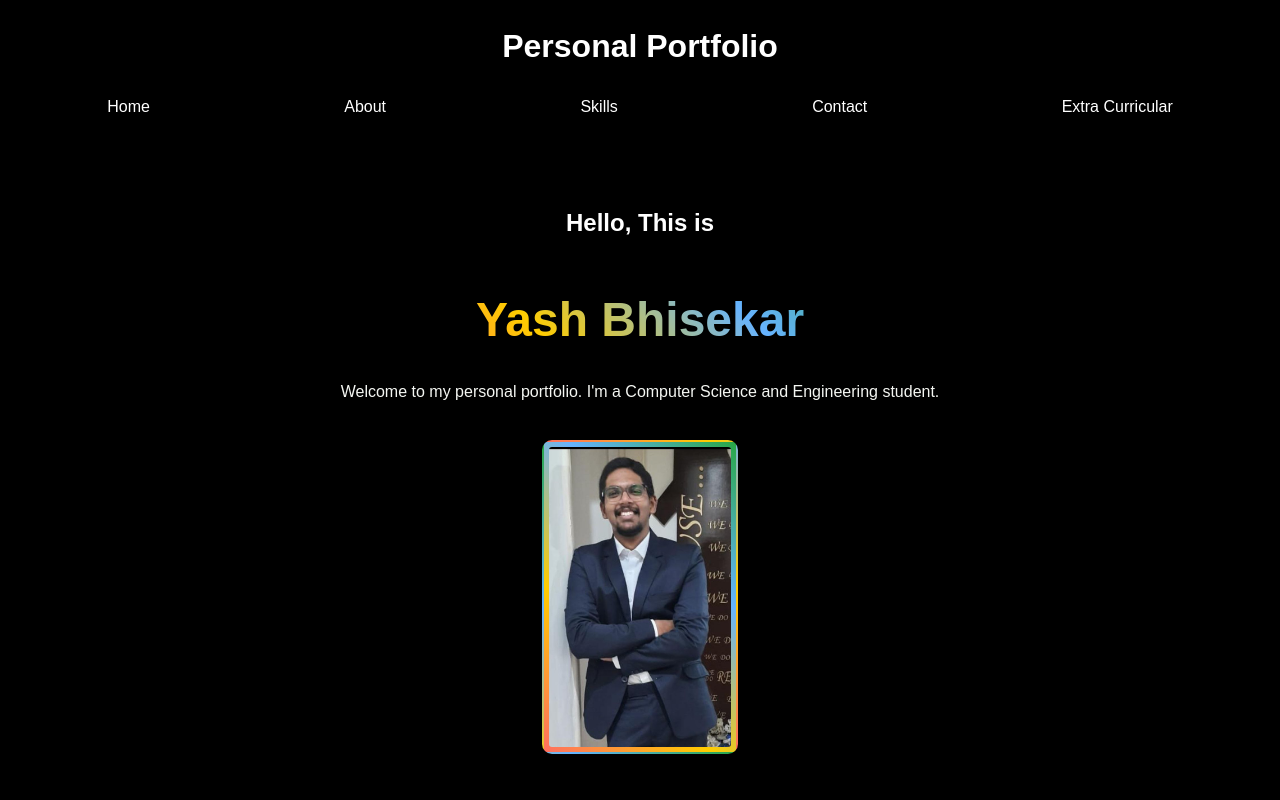
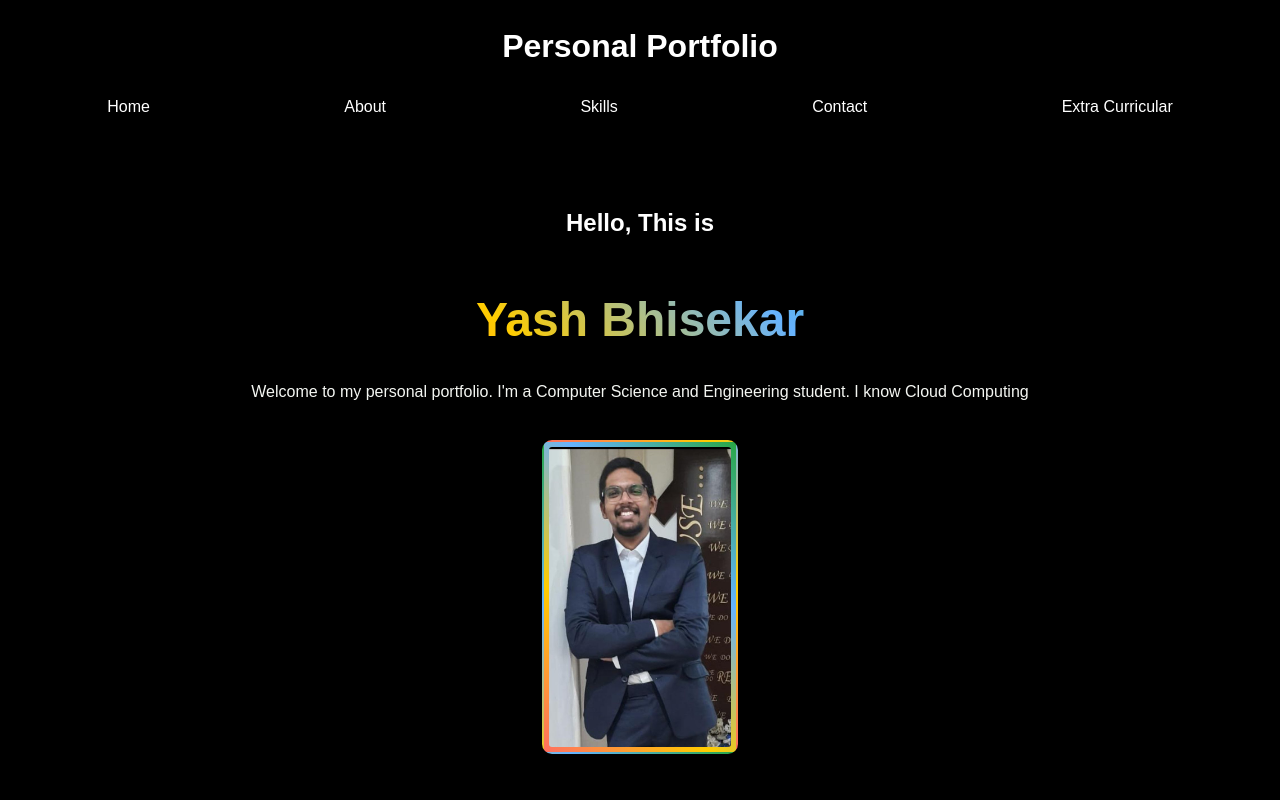
Before and after one commit to Yash-Bhisekar/My-Portfolio, a plain HTML site: page index.html in a window 1280 px wide. Shown: the top 800 px of the page. Drawn offline with Linux system fonts and the light colour scheme.

Commit message:
Update index.html

```diff
--- a/index.html
+++ b/index.html
@@ -26,7 +26,7 @@
             <h2>Hello, This is</h2>
             <h1>Yash Bhisekar</h1>
             <p>
-                Welcome to my personal portfolio. I'm a Computer Science and Engineering student.
+                Welcome to my personal portfolio. I'm a Computer Science and Engineering student. I know Cloud Computing
             </p>
             <div class="profile-image-container">
                 <img src="Yash.jpg.jpg" alt="Profile Picture" class="profile-image">
```
